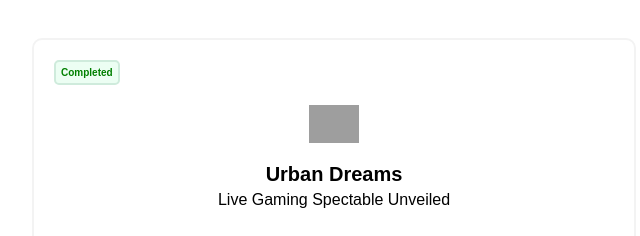
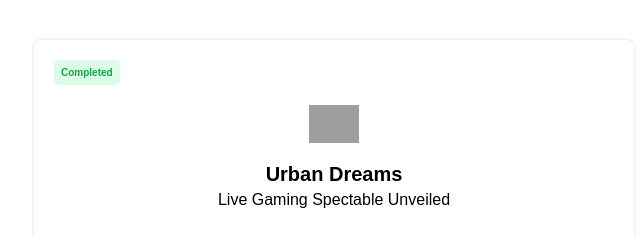
Before and after one commit to Imammultazzam/latihan-3, a plain HTML site: page index2.html in a window 1280 px wide. Shown: the part 192-428 px from the top of the page, 306-946 px from the left. Drawn offline with Linux system fonts and the light colour scheme; grey boxes are pictures that could not be loaded; a web font is replaced by a local one.

Commit message:
first commit

```diff
--- a/style2.css
+++ b/style2.css
@@ -11,10 +11,10 @@
     margin-left: 20px;
     margin-top: 20px;
     padding: 5px;
-    border: 2px solid #cfebdc;
+    border: 2px solid #dcfce7;
     border-radius: 5px;
-    background-color: #ecfef3;
-    color: green;
+    background-color: #dcfce7;
+    color: #16a34a;
     font-weight: bold;
     font-size: 10px;
 }
```
